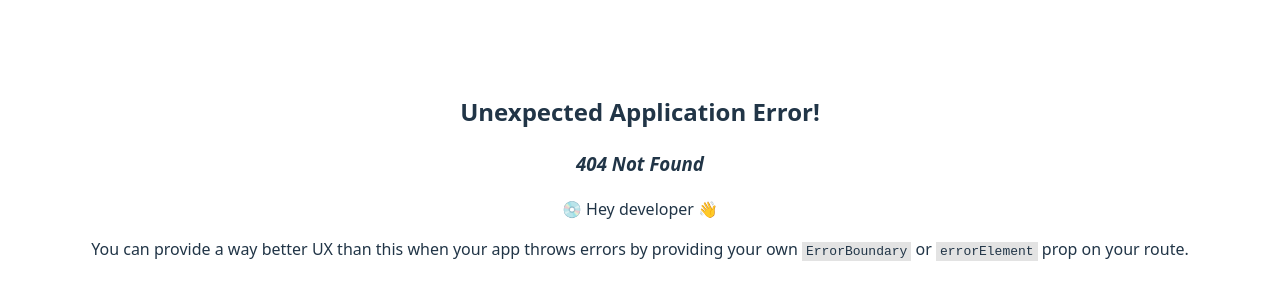
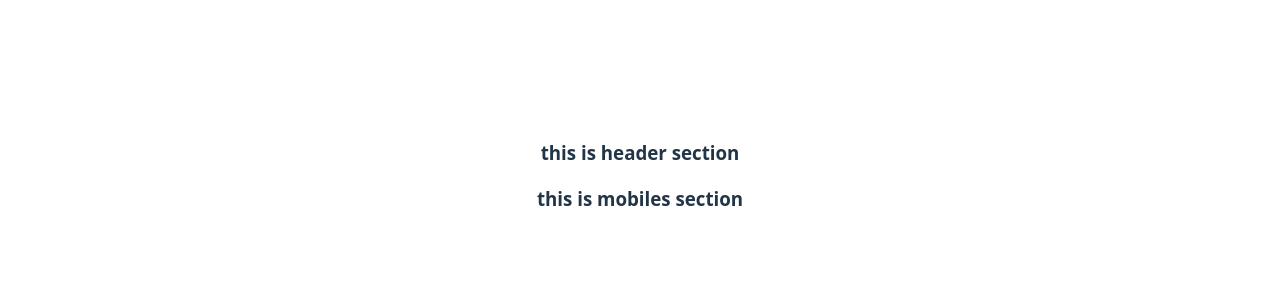
Before and after one commit to Al-Shahriar-Nazim/react-router-part-02, a React (Vite) app: page /mobiles in a window 1280 px wide. Before the commit this address had no page. Shown: the part 224-524 px from the top of the page. Built offline with nearby package versions, Linux system fonts and the light colour scheme.

Commit message:
added understand router and outlet

```diff
--- /dev/null
+++ b/src/components/Header/Header.jsx
@@ -0,0 +1,11 @@
+import React from 'react';
+
+const Header = () => {
+    return (
+        <div>
+            <h3>this is header section</h3>
+        </div>
+    );
+};
+
+export default Header;
--- /dev/null
+++ b/src/components/Home/Home.jsx
@@ -0,0 +1,11 @@
+import React from 'react';
+
+const Home = () => {
+    return (
+        <div>
+            <h3>this is home section</h3>
+        </div>
+    );
+};
+
+export default Home;
--- /dev/null
+++ b/src/components/Laptops/Laptops.jsx
@@ -0,0 +1,11 @@
+import React from 'react';
+
+const Laptops = () => {
+    return (
+        <div>
+            <h3>this is laptop section</h3>
+        </div>
+    );
+};
+
+export default Laptops;
--- /dev/null
+++ b/src/components/Mobiles/Mobiles.jsx
@@ -0,0 +1,11 @@
+import React from 'react';
+
+const Mobiles = () => {
+    return (
+        <div>
+            <h3>this is mobiles section</h3>
+        </div>
+    );
+};
+
+export default Mobiles;
--- /dev/null
+++ b/src/components/Root/Root.jsx
@@ -0,0 +1,14 @@
+import React from 'react';
+import Header from '../Header/Header';
+import { Outlet } from 'react-router';
+
+const Root = () => {
+    return (
+        <div>
+            <Header></Header>
+            <Outlet></Outlet>
+        </div>
+    );
+};
+
+export default Root;
--- a/src/main.jsx
+++ b/src/main.jsx
@@ -4,11 +4,20 @@ import './index.css'
 import App from './App.jsx'
 import { createBrowserRouter } from "react-router";
 import { RouterProvider } from "react-router/dom";
+import Root from './components/Root/Root.jsx';
+import Home from './components/Home/Home.jsx';
+import Mobiles from './components/Mobiles/Mobiles.jsx';
+import Laptops from './components/Laptops/Laptops.jsx';
 
 const router = createBrowserRouter([
   {
     path:"/",
-    element:<div>hello form react router</div>
+    Component:Root,
+    children:[
+      {index:true, Component:Home},
+      {path:"mobiles",Component:Mobiles},
+      {path:"laptops",Component:Laptops}
+    ]
   }
 ])
 
```
